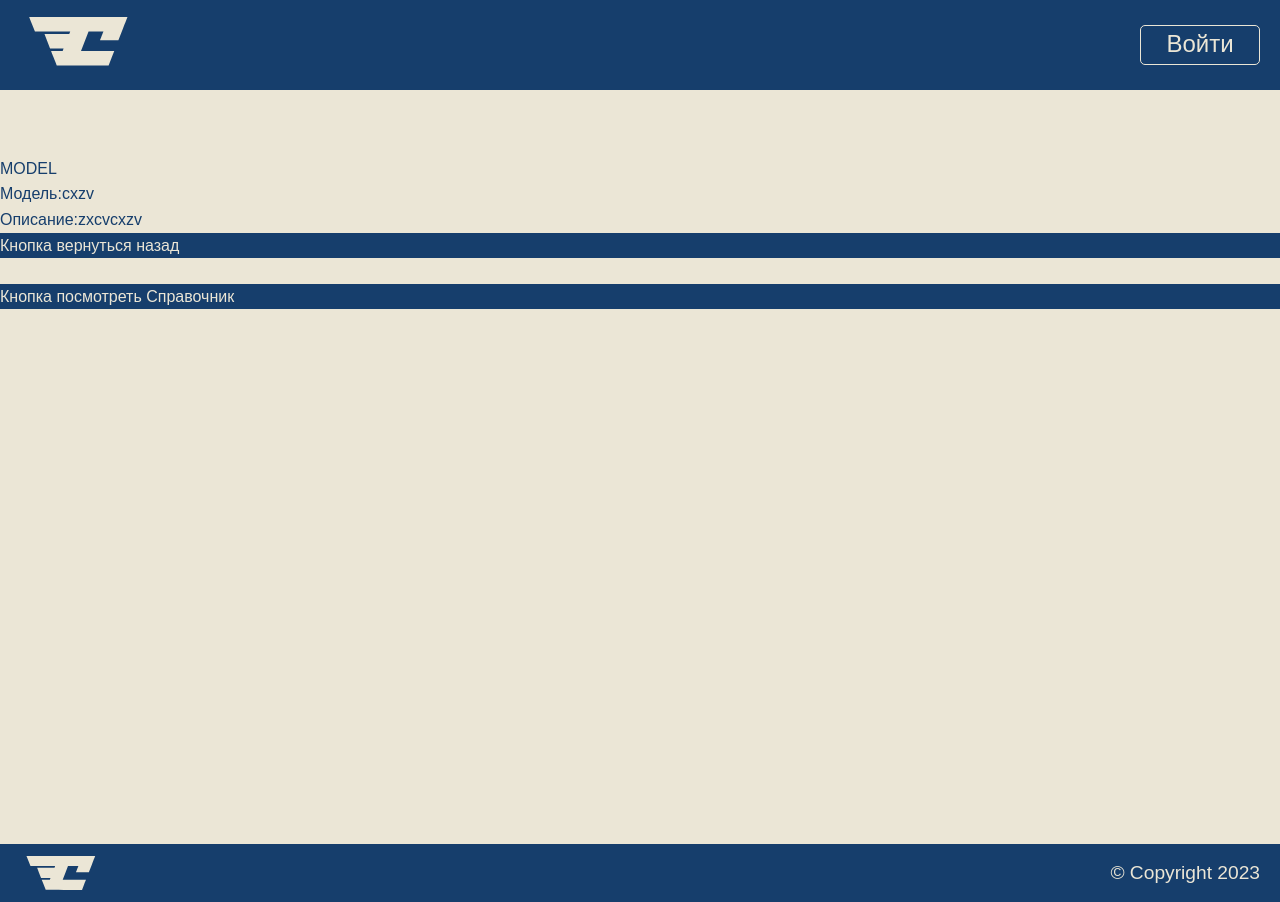
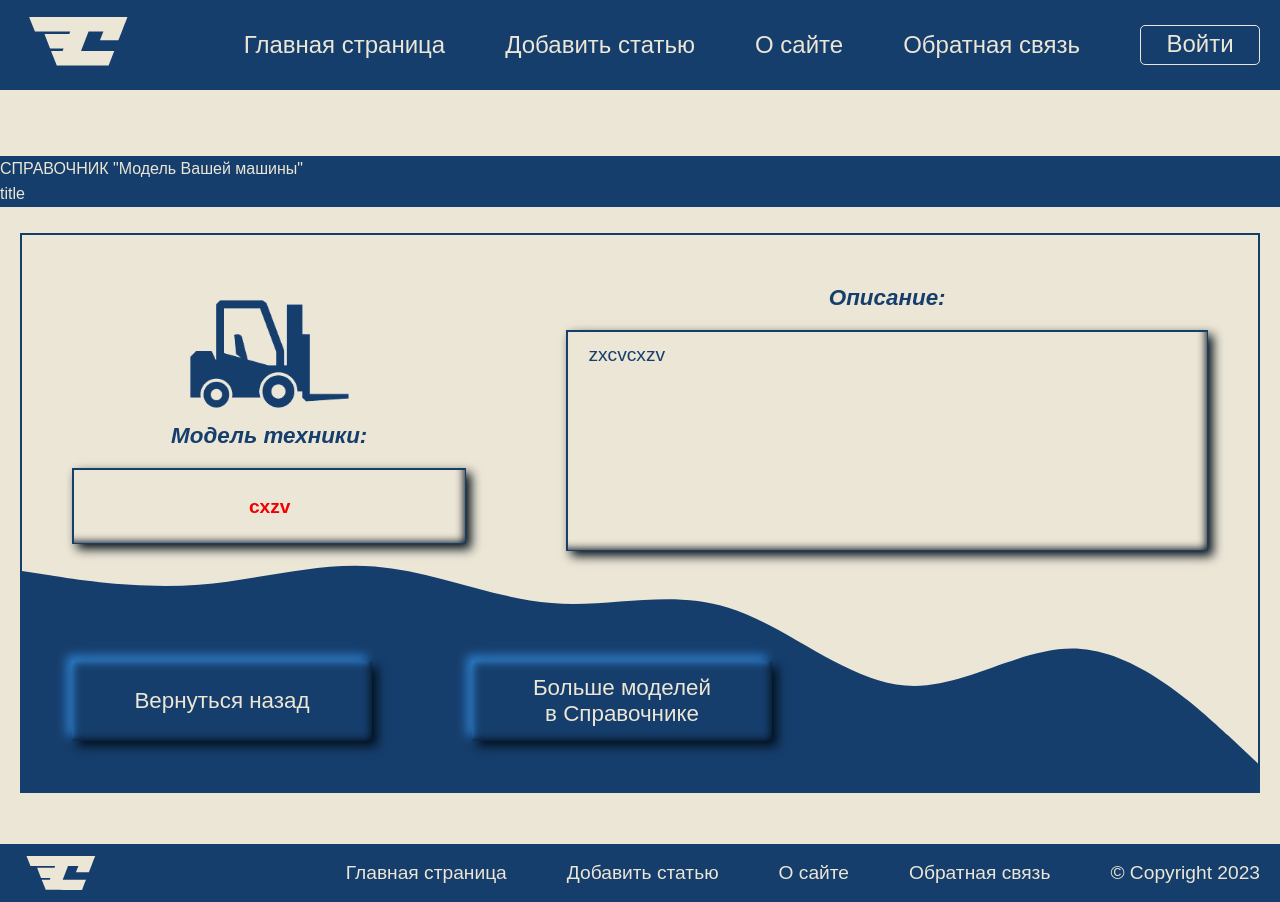
Before and after one commit to Gaidysheff/SILANT, a Django app: page /directory_model_machines/1/ in a window 1280 px wide. Run offline with Django 4.2, Linux system fonts and the light colour scheme; data comes from the database, SQL or seed files in the repository; some web fonts are replaced.

Commit message:
DataMixin is created

```diff
--- /dev/null
+++ b/silant/crm_app/static/crm_app/css/directory.css
@@ -0,0 +1,105 @@
+.btn {
+  font-size: 1.4rem;
+  width: 300px;
+  height: 80px;
+  display: flex;
+  justify-content: center;
+  align-items: center;
+  text-align: center;
+  background: #163e6c;
+  color: #ebe6d6;
+  margin: 50px;
+  box-shadow: 5px 5px 10px #020d18, inset -5px -5px 8px -4px #020d18,
+    -5px -5px 10px #3185d5, inset 5px 5px 8px -4px #3185d5;
+}
+
+.btn:active {
+  font-size: 1.35rem;
+  box-shadow: 5px 5px 10px #020d18, inset -5px -5px 8px -4px #020d18,
+    inset -6px -6px 8px 0 #3185d5, -5px -5px 10px #3185d5,
+    inset 5px 5px 8px -4px #3185d5, inset 6px 6px 8px 0 #020d18;
+}
+
+.directory {
+  background: url("../images/directories/wave.svg") bottom no-repeat;
+  height: 70vh;
+  border: 2px solid #163e6c;
+}
+
+.directory__inner {
+  height: 100%;
+  display: flex;
+  flex-direction: column;
+}
+.directory__content {
+  height: 70%;
+  display: flex;
+}
+.directory__set {
+  padding: 50px;
+  width: 40%;
+  display: flex;
+  flex-direction: column;
+}
+.directory__image {
+  height: 50%;
+  display: flex;
+  justify-content: center;
+  align-items: center;
+}
+
+.directory__image img {
+  height: 80%;
+  width: auto;
+  /* display: flex;
+  justify-content: center; */
+}
+
+.directory__name {
+  height: auto;
+}
+
+.directory__name-db {
+  font-size: 1.2rem;
+  font-weight: bold;
+  color: #ee0202;
+  display: flex;
+  justify-content: center;
+  align-items: center;
+  padding: 10px 20px;
+  height: 80%;
+  border: 1px solid #163e6c;
+  border-top: 2px solid #163e6c;
+  border-left: 2px solid #163e6c;
+  box-shadow: 5px 5px 10px #020d18, inset -5px -5px 8px -4px #020d18;
+}
+.directory__description {
+  width: 60%;
+  display: flex;
+  flex-direction: column;
+  padding: 50px;
+}
+.directory__name-title,
+.directory__description-title {
+  font-size: 1.4rem;
+  font-weight: bold;
+  font-style: italic;
+  margin-bottom: 20px;
+  text-align: center;
+}
+.directory__description-db {
+  font-size: 1.2rem;
+  padding: 10px 20px;
+  height: 80%;
+  border: 1px solid #163e6c;
+  border-top: 2px solid #163e6c;
+  border-left: 2px solid #163e6c;
+  box-shadow: 5px 5px 10px #020d18, inset -5px -5px 8px -4px #020d18;
+}
+.directory__buttons {
+  display: flex;
+}
+.directory__button {
+}
+.btn {
+}
--- a/silant/crm_app/static/crm_app/css/styles.css
+++ b/silant/crm_app/static/crm_app/css/styles.css
@@ -1,6 +1,7 @@
 @import "./reset.css";
 @import "./fonts.css";
 @import "./text3d.css";
+@import "./directory.css";
 
 /*! ============================== GLOBAL ============================== */
 
--- a/silant/crm_app/templates/crm_app/directoryModelMachine.html
+++ b/silant/crm_app/templates/crm_app/directoryModelMachine.html
@@ -1,11 +1,37 @@
 {% extends 'crm_app/base.html' %} {% block content %}
+
 <h1>{{ title }}</h1>
-<p>MODEL</p>
+<h1>title</h1>
+<br />
 
-Модель:{{model.name}} <br />
-Описание:{{model.description}}
-
-<h1>Кнопка вернуться назад</h1>
-<br />
-<h1>Кнопка посмотреть Справочник</h1>
+<div class="container">
+  <div class="directory">
+    <div class="directory__inner">
+      <div class="directory__content">
+        <div class="directory__set">
+          <div class="directory__image">
+            <img
+              src="../../static/crm_app/images/directories/machine.png"
+              alt="icon of the machine"
+            />
+          </div>
+          <div class="directory__name">
+            <div class="directory__name-title">Модель техники:</div>
+            <div class="directory__name-db">{{model.name}}</div>
+          </div>
+        </div>
+        <div class="directory__description">
+          <div class="directory__description-title">Описание:</div>
+          <div class="directory__description-db">{{model.description}}</div>
+        </div>
+      </div>
+      <div class="directory__buttons">
+        <div class="directory__button btn">Вернуться назад</div>
+        <div class="directory__button btn">
+          Больше моделей <br />в Справочнике
+        </div>
+      </div>
+    </div>
+  </div>
+</div>
 {% endblock content %}
--- /dev/null
+++ b/silant/crm_app/utilities.py
@@ -0,0 +1,23 @@
+
+menu = [
+    {'title': "Главная страница", 'url_name': 'index'},
+    {'title': "Добавить статью", 'url_name': 'add_page'},
+    {'title': "О сайте", 'url_name': 'about'},
+    {'title': "Обратная связь", 'url_name': 'contact'},
+    # {'title': "Войти", 'url_name': 'login'},
+]
+
+
+machine_table_titles = ['Машина', 'Двигатель', 'Трансмиссия', 'Ведущий мост',
+                        'Управляемый мост', 'Договор и Отгрузка', 'Грузополучатель', 'Дополнительно']
+
+# machine_table_subtitles = ['Модель техники', 'Зав. № машины', 'Модель двигател', 'Зав. № двигателя', 'Модель трансмиссии', 'Зав. № трансмиссии', 'Модель ведущего моста', 'Зав. № ведущего моста', 'Модель управляемого моста',
+#                            'Зав. № управляемого моста', 'Договор поставки №, дата', 'Грузополучатель (конечный потребитель)', 'Адрес поставки (эксплуатации)', 'Комплектация (дополнительные опции)', 'Клиент', 'Сервисная компания']
+
+
+class DataMixin:
+    def get_user_context(self, **kwargs):
+        context = kwargs
+        context['menu'] = menu
+        context['machine_table_titles'] = machine_table_titles
+        return context
--- a/silant/crm_app/views.py
+++ b/silant/crm_app/views.py
@@ -3,27 +3,15 @@ from django.db.models.query import QuerySet
 from django.views.generic import ListView, DetailView
 from django.http import HttpResponse
 from django.shortcuts import get_object_or_404, render
+
+from .utilities import *
 # from django.db.models import Q
 
 from .models import Machine, Maintenance, Claims, ServiceCompany, ModelMachine
 
 
-menu = [
-    {'title': "Главная страница", 'url_name': 'index'},
-    {'title': "Добавить статью", 'url_name': 'add_page'},
-    {'title': "О нас", 'url_name': 'about'},
-    {'title': "Обратная связь", 'url_name': 'contact'},
-    # {'title': "Войти", 'url_name': 'login'},
-]
 
-
-machine_table_titles = ['Машина', 'Двигатель', 'Трансмиссия', 'Ведущий мост',
-                        'Управляемый мост', 'Договор и Отгрузка', 'Грузополучатель', 'Дополнительно']
-# machine_table_subtitles = ['Модель техники', 'Зав. № машины', 'Модель двигател', 'Зав. № двигателя', 'Модель трансмиссии', 'Зав. № трансмиссии', 'Модель ведущего моста', 'Зав. № ведущего моста', 'Модель управляемого моста',
-#                            'Зав. № управляемого моста', 'Договор поставки №, дата', 'Грузополучатель (конечный потребитель)', 'Адрес поставки (эксплуатации)', 'Комплектация (дополнительные опции)', 'Клиент', 'Сервисная компания']
-
-
-class MachinesHomePage(ListView):
+class MachinesHomePage(DataMixin, ListView):
     model = Machine
     template_name = 'crm_app/index.html'
     context_object_name = 'machines'
@@ -31,10 +19,8 @@ class MachinesHomePage(ListView):
 
     def get_context_data(self, *, object_list=None, **kwargs):
         context = super().get_context_data(**kwargs)
-        context['menu'] = menu
-        context['machine_table_titles'] = machine_table_titles
-        context['title'] = 'Главная страница'
-        return context
+        c_def = self.get_user_context(title='Главная страница')
+        return dict(list(context.items()) + list(c_def.items()))
 
     def get_queryset(self):
         return Machine.objects.all()
@@ -124,30 +110,27 @@ def page_after_authorization(request):
 
 # ======================== Directories ========================
 
-def directory_model_machine(request):
-    pass
 
-class DirectoryModelMachine(DetailView):
+class DirectoryModelMachine(DataMixin, DetailView):
     model = ModelMachine
     template_name = 'crm_app/directoryModelMachine.html'
     pk_url_kwarg = 'modelMachine_pk'
     context_object_name = 'model'
 
-class DirectoryModelMachineList(ListView):
-    # model = ModelMachine
+    def get_context_data(self, *, object_list=None, **kwargs):
+        context = super().get_context_data(**kwargs)
+        c_def = self.get_user_context(title='СПРАВОЧНИК "Модель Вашей машины"')
+        return dict(list(context.items()) + list(c_def.items()))
+
+class DirectoryModelMachineList(DataMixin, ListView):
     queryset = ModelMachine.objects.order_by('name')
     template_name = 'crm_app/directoryModelMachineList.html'
     allow_empty = False
 
     def get_context_data(self, *, object_list=None, **kwargs):
         context = super().get_context_data(**kwargs)
-        context['menu'] = menu
-        context['machine_table_titles'] = machine_table_titles
-        context['title'] = 'СПРАВОЧНИК "Модели машин"'
-        return context
-
-    def get_queryset(self):
-        return ModelMachine.objects.all()
+        c_def = self.get_user_context(title='СПРАВОЧНИК "Модели техники"')
+        return dict(list(context.items()) + list(c_def.items()))
 
 # =============================================================
 
```
Also changed, not shown: silant/crm_app/static/crm_app/images/directories/machine.png (added), silant/crm_app/static/crm_app/images/directories/wave.svg (added).
